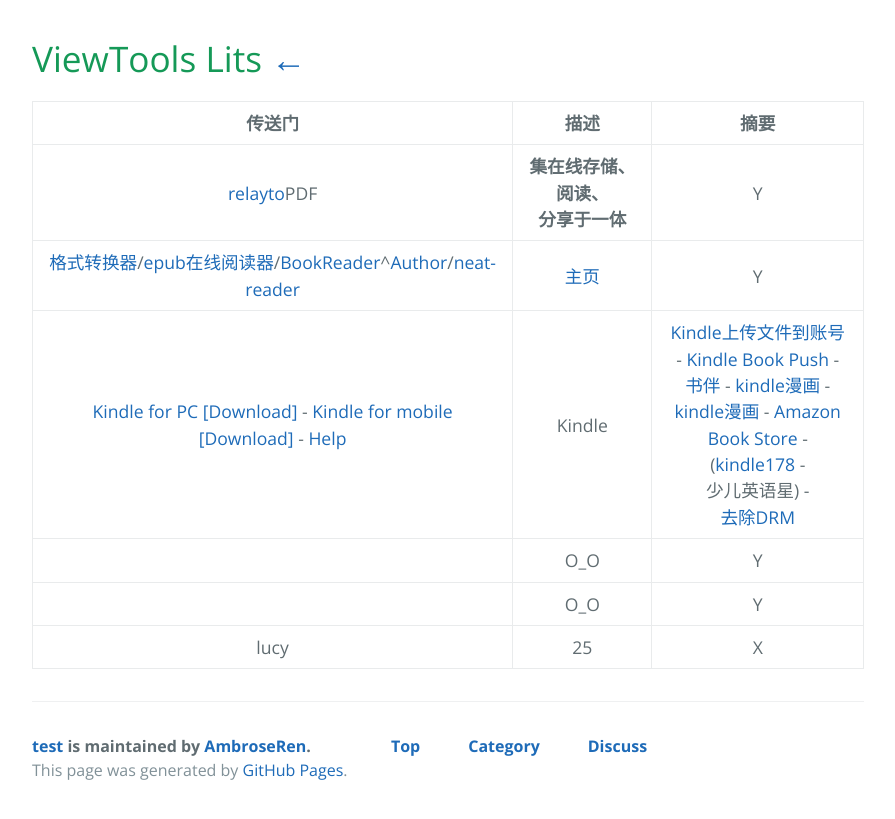
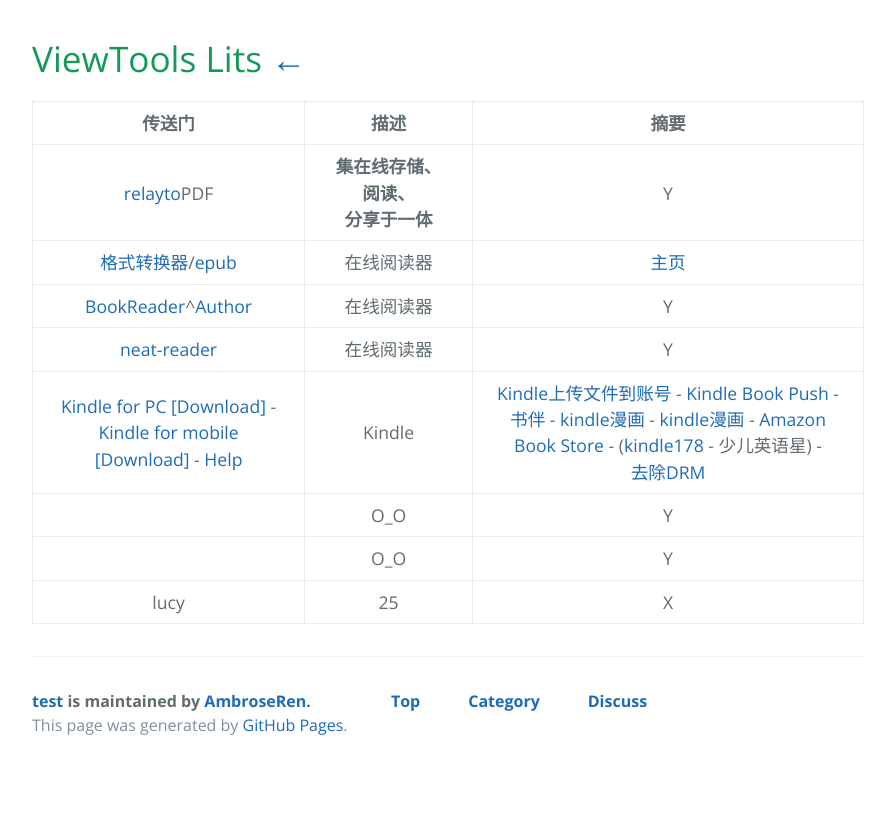
Before and after one commit to AmbroseRen/test, a Jekyll site: the page built from Library/ViewTools.md, in a window 1280 px wide. Shown: the top 819 px of the page, without its empty margins (192-1087 px from the left). Built offline with Jekyll 4.4.1, drawn with Linux system fonts in a browser that asks for light colours; our own code applies the rules of GitHub Pages for plain Markdown files; the repository's description, which GitHub fills in, is left out.

Commit message:
Update ViewTools.md

```diff
--- a/Library/ViewTools.md
+++ b/Library/ViewTools.md
@@ -3,7 +3,9 @@
 | 传送门 | 描述 | 摘要 |
 |:---:|:---:|:---:|
 | [relayto](https://relayto.com/-17/docs)PDF | __集在线存储、阅读、分享于一体__ | Y |
-| [格式转换器](https://www.aconvert.com/cn/ebook/epub-to-mobi/)/[epub在线阅读器](https://epub.liumingye.cn/)/[BookReader](https://ztftrue.github.io/BookReader/)^[Author](https://github.com/ztftrue/BookReader/)/[neat-reader](https://www.neat-reader.cn/webapp#/) | [主页](https://tool.liumingye.cn/) | Y |
+| [格式转换器](https://www.aconvert.com/cn/ebook/epub-to-mobi/)/[epub](https://epub.liumingye.cn/) | 在线阅读器 | [主页](https://tool.liumingye.cn/) |
+| [BookReader](https://ztftrue.github.io/BookReader/)^[Author](https://github.com/ztftrue/BookReader/) | 在线阅读器 | Y |
+| [neat-reader](https://www.neat-reader.cn/webapp#/) | 在线阅读器 | Y |
 | [Kindle for PC [Download]](https://www.amazon.com/Amazon-Digital-Services-LLC-Download/dp/B00UB76290) - [Kindle for mobile [Download]](https://www.amazon.com/b?ie=UTF8&node=16571048011) - [Help](https://www.amazon.com/gp/help/customer/display.html?nodeId=GZSM7D8A85WKPYYD) | Kindle | [Kindle上传文件到账号](https://www.amazon.com/gp/sendtokindle) - [Kindle Book Push](https://book.einverne.info/) - [书伴](https://bookfere.com/ebook) - [kindle漫画](http://www.kindlecomic.net/) - [kindle漫画](http://vol.moe/) - [Amazon Book Store](https://www.amazon.cn/b?ie=UTF8&node=1987669071) - ([kindle178](http://www.kindle178.com/) - 少儿英语星) - [去除DRM](http://www.staycu.com/archives/259) |
 | []() | O_O | Y |
 | []() | O_O | Y |
```
